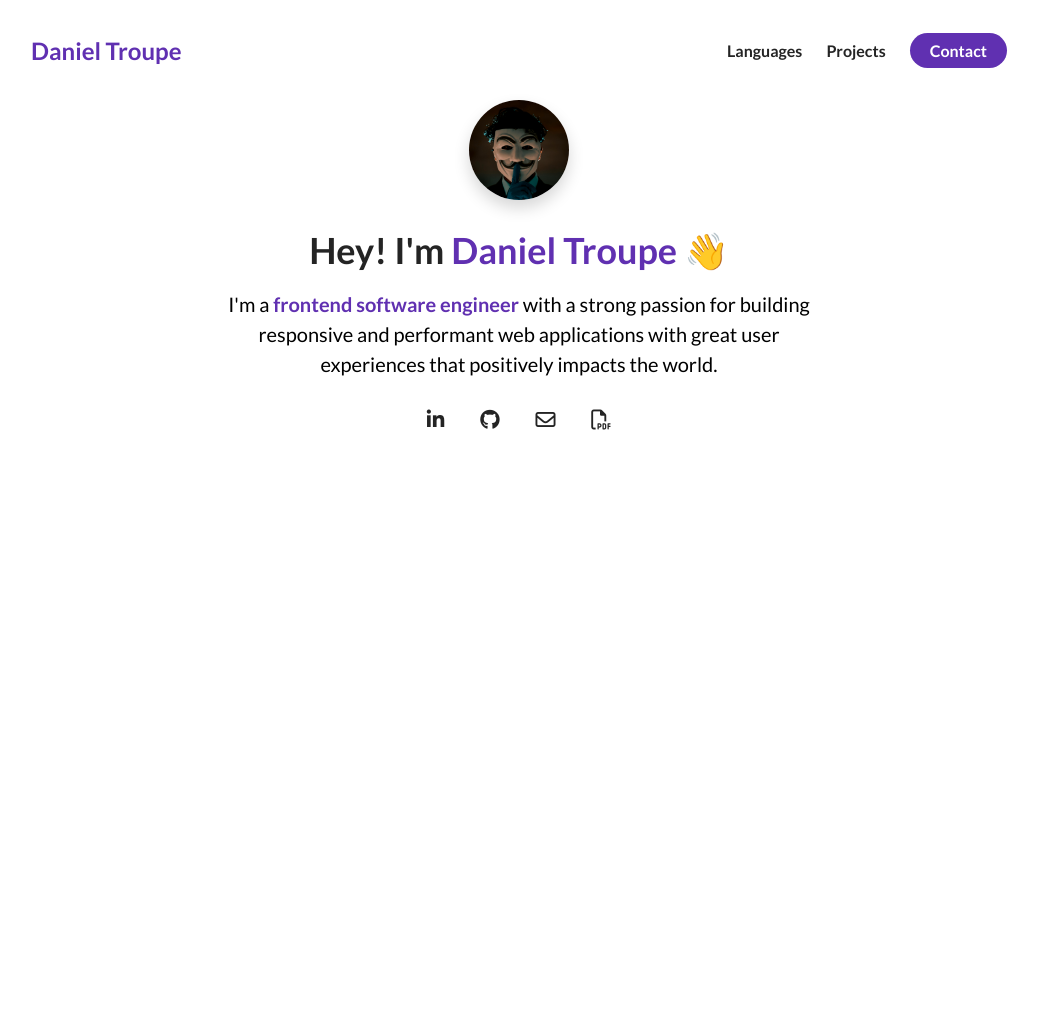
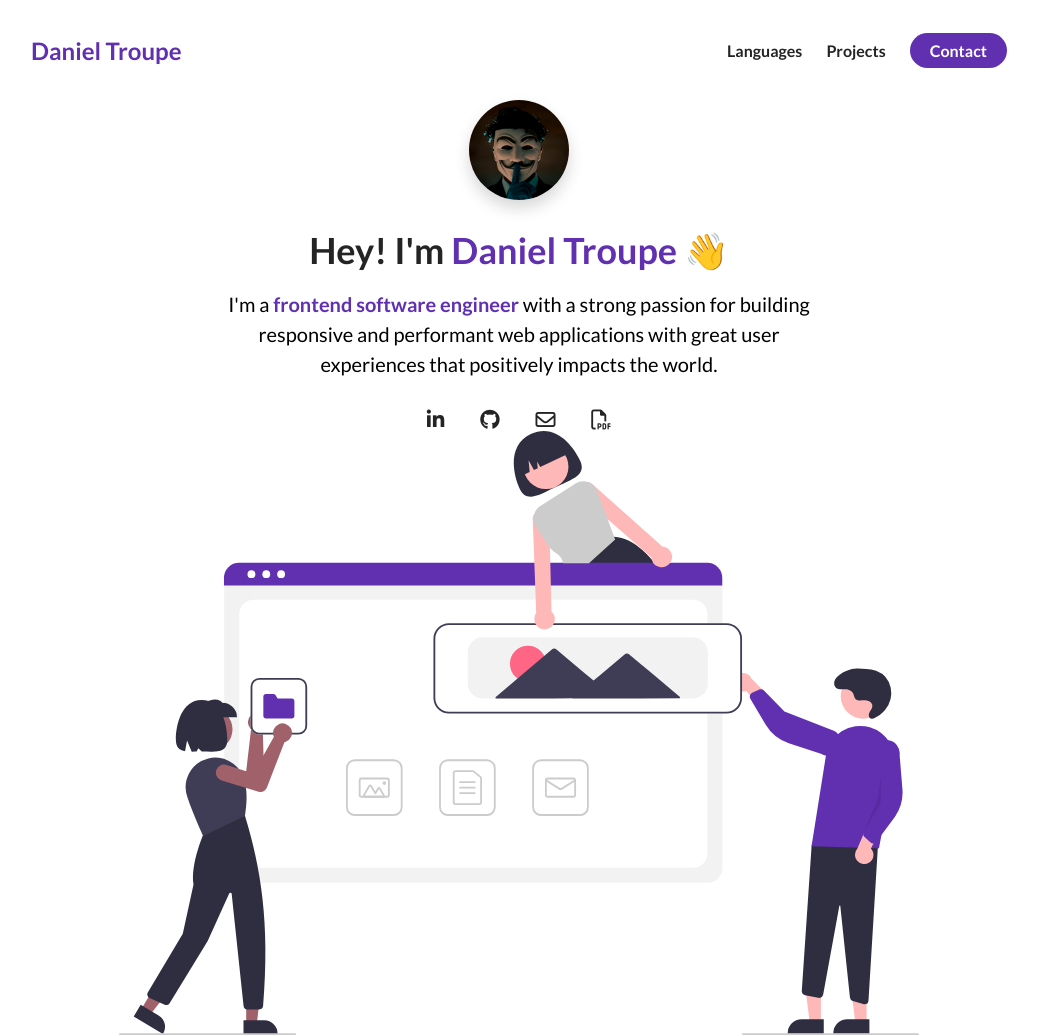
Before and after one commit to W1CKED-JOK3R/E-Portfolio, a plain HTML site: page index.html in a window 1280 px wide. Shown: the whole page, without its empty margins (121-1159 px from the left). Before the commit the page ends 800 px from the top, so only its background shows below. Drawn offline with Linux system fonts and the light colour scheme.

Commit message:
undraw image

```diff
--- a/index.html
+++ b/index.html
@@ -56,6 +56,9 @@
             </a>
           </div>
         </div>
+        <figure class="about-me__img--container">
+          <img src="./assets/undraw_websites.svg" class="about-me__img" alt="Random">
+        </figure>
       </div>
     </div>
   </section>
--- a/styles.css
+++ b/styles.css
@@ -100,6 +100,11 @@
   flex-direction: column;
 }
 
+.about-me__info {
+  display: flex;
+  flex-direction: column;
+}
+
 .about-me__info--container {
   display: flex;
   flex-direction: column;
@@ -142,3 +147,13 @@
   text-decoration: none;
   padding: 0 16px;
 }
+
+.about-me__img--container {
+  flex: 1;
+  display: flex;
+  align-items: center;
+}
+
+.about-me__img {
+  width: 100%;
+}
```
Also changed, not shown: 1 other file.
